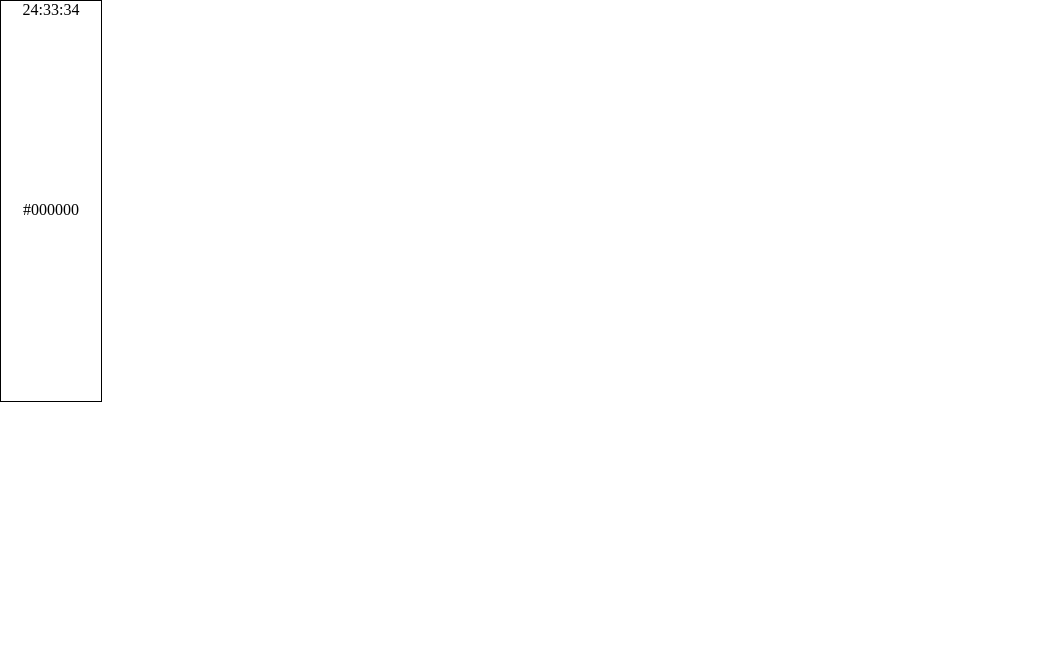
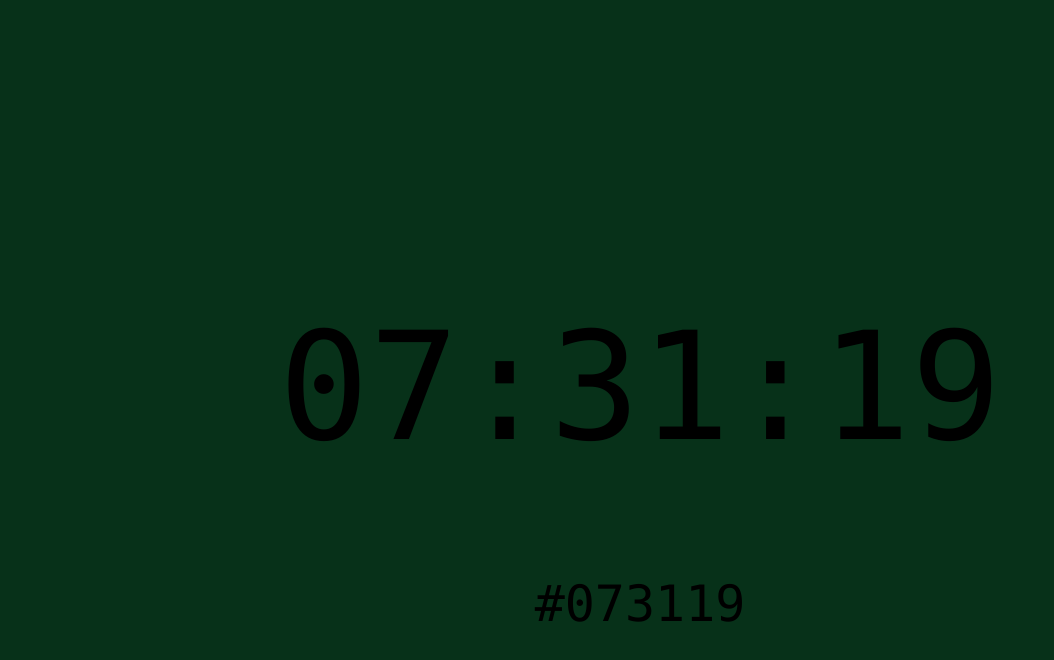
Before and after one commit to uniqcle/hexoclock, a plain HTML site: page index.html in a window 1280 px wide. Shown: the whole page, without its empty margins (0-1054 px from the left). Drawn offline with Linux system fonts and the light colour scheme.

Commit message:
hexoclock

```diff
--- a/index.html
+++ b/index.html
@@ -4,14 +4,16 @@
     <meta charset="UTF-8">
     <title>Hexo Clock</title>
     <link href="styles.css" rel = "stylesheet">
-    <script src = "script.js" defer></script>
+
 </head>
 <body>
 
 <div class="grid-container">
-    <div class="clock">24:33:34</div>
-    <div class="color">#000000</div>
+    <h1 id="clock"></h1>
+    <p id="color"></p>
 </div>
 
+
+<script src = "script.js"></script>
 </body>
 </html>
--- a/script.js
+++ b/script.js
@@ -0,0 +1,24 @@
+let clock = document.getElementById("clock");
+let color = document.getElementById("color");
+
+function oclock(){
+    let date = new Date();
+    let h = (date.getHours() % 12).toString();
+    let m = date.getMinutes().toString();
+    let s = date.getSeconds().toString();
+
+    if( h.length < 2 )  h = '0' + h;
+    if( m.length < 2 )  m = '0' + m;
+    if( s.length < 2 )  s = '0' + s;
+
+    let clockString = h + ':' + m + ':' + s;
+    let colorString = '#' + h + m + s;
+
+    clock.textContent = clockString;
+    color.textContent = colorString;
+
+    document.body.style.background = colorString;
+}
+
+oclock();
+setInterval(oclock, 1000);
--- a/styles.css
+++ b/styles.css
@@ -1,17 +1,18 @@
-* {
-    padding: 0px;
-    margin: 0px;
-}
+
 
 body{
+    text-align: center;
+    font-family: "Consolas", "Helvetica", "Arial", sans-serif;
+    margin-top: 300px;
 
 }
 
-.grid-container{
-    display: grid;
-    min-height: 50vh;
-    border: 1px solid black;
-    width: 100px;
-    justify-content: center;
-    justify-items: center;
+#clock {
+    font-weight: 300;
+    font-size: 150px;
 }
+
+#color{
+    font-weight: 300;
+    font-size: 50px;
+}
```
